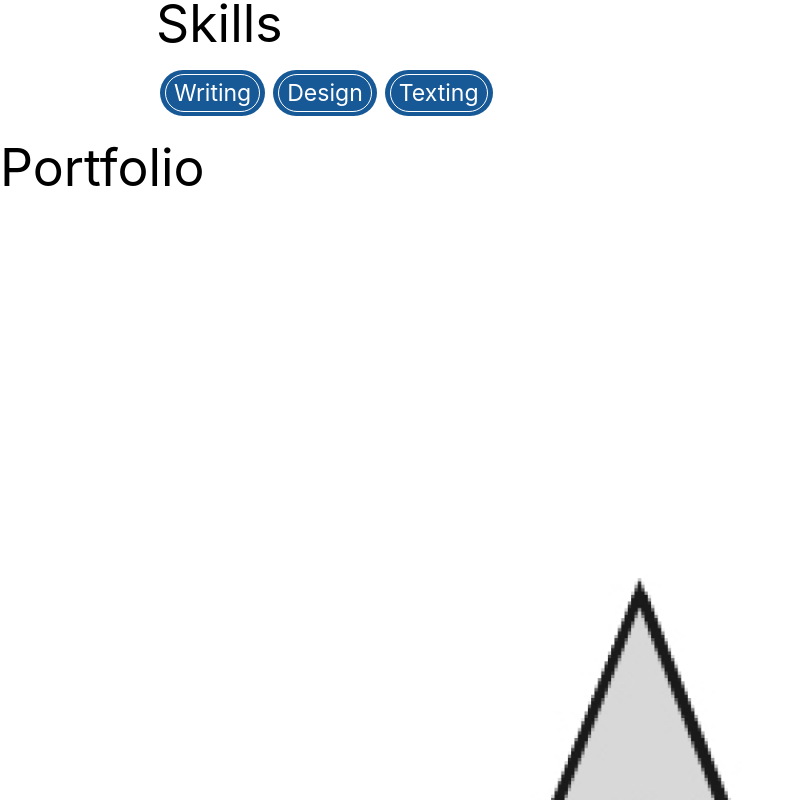
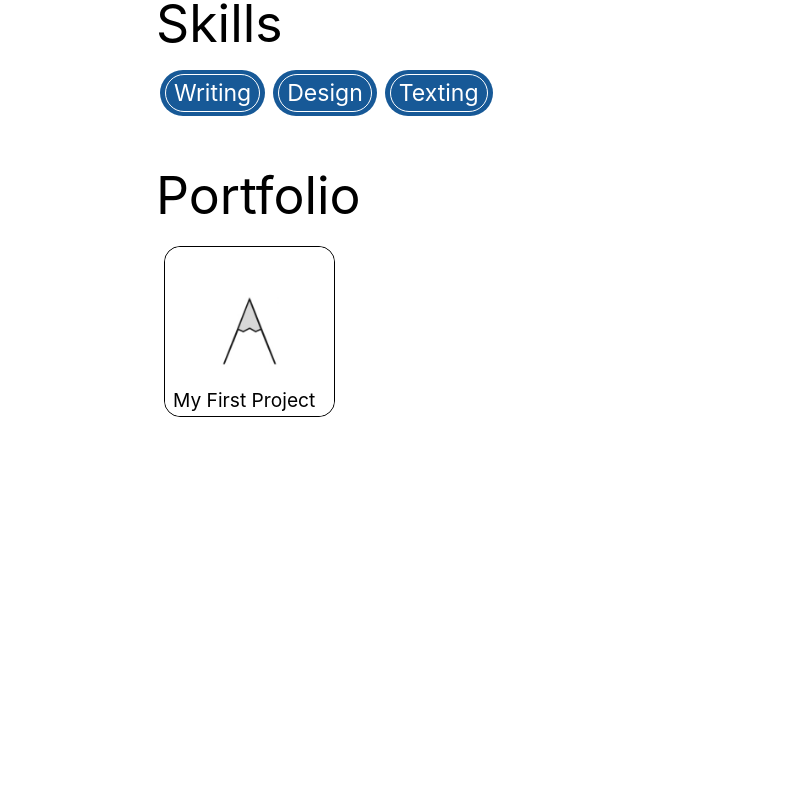
Before and after one commit to kevinpsites/react-resume-class, a React (Create React App) app: page / in a window 1280 px wide. Shown: the part 1580-2380 px from the top of the page, without its empty margins (0-790 px from the left). After the commit the page ends 2021 px from the top, so only its background shows below. Built offline with nearby package versions, Linux system fonts and the light colour scheme.

Commit message:
Add Portfolio Styling

```diff
--- a/src/App.css
+++ b/src/App.css
@@ -65,6 +65,7 @@ h4 {
   font-weight: normal;
 }
 
+.h5,
 h5 {
   font-size: var(--h5);
   font-weight: normal;
@@ -193,6 +194,7 @@ img {
   font-size: var(--h4);
 }
 
+.portfolio-section-container,
 .skills-section-container,
 .achievement-section-container {
   max-width: var(--max-page-width);
@@ -200,6 +202,7 @@ img {
   padding: 16px;
 }
 
+.portfolio-section-container h1,
 .achievement-section-container h1,
 .skills-section-container h1 {
   padding: 12px 0px;
@@ -234,6 +237,44 @@ img {
   padding: 4px 8px;
   border: 1px solid var(--primary-white);
   border-radius: 50px;
+}
+
+.portfolio-section-list {
+  display: grid;
+  grid-template-columns: repeat(3, 1fr);
+  grid-auto-rows: minmax(20px, auto);
+  grid-gap: 0.5rem;
+}
+
+.portfolio-section {
+  margin: 8px 0px;
+
+  display: grid;
+  grid-template-columns: 8px 1fr 8px;
+  grid-template-rows: 1fr 24px 36px;
+  border: 1px solid;
+  border-radius: 16px;
+}
+
+.portfolio-section .header-img {
+  grid-column: 1/4;
+  grid-row: 1/4;
+
+  width: 100%;
+  border-radius: 16px;
+}
+
+.portfolio-section .h5 {
+  grid-column: 2/3;
+  grid-row: 3;
+
+  padding: 8px 0px;
+
+  white-space: nowrap;
+  overflow: hidden;
+  text-overflow: ellipsis;
+
+  display: inline-block;
 }
 
 @media screen and (min-width: 750px) {
@@ -316,10 +357,22 @@ img {
   .skills-section-container ul {
     justify-content: flex-start;
   }
+
+  .portfolio-section-list {
+    grid-template-columns: repeat(4, 1fr);
+  }
+
+  .portfolio-section {
+    margin: 8px;
+  }
 }
 
 @media screen and (min-width: 1024px) {
   :root {
     --type-scale: 1.2;
   }
+
+  .portfolio-section-list {
+    grid-template-columns: repeat(5, 1fr);
+  }
 }
```
